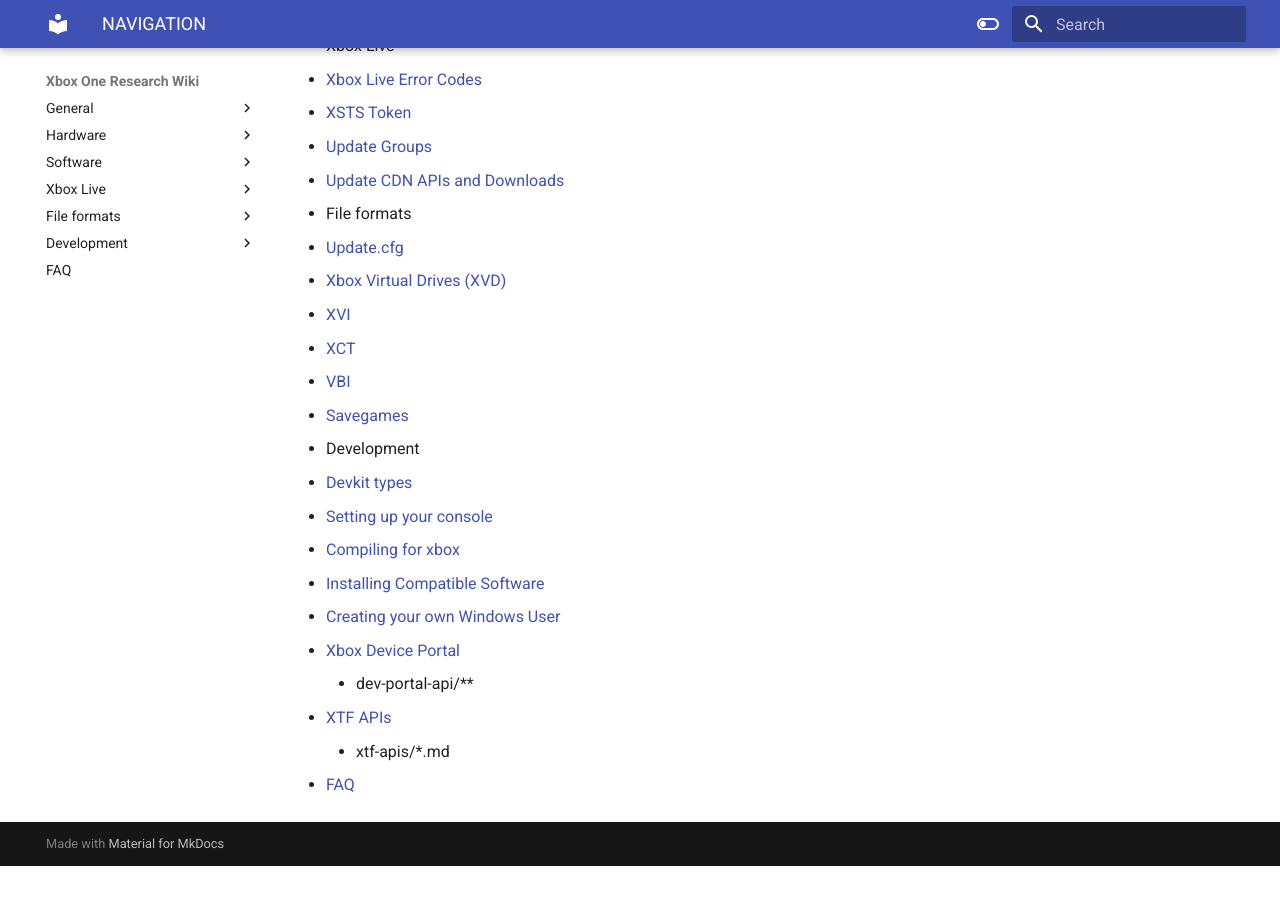
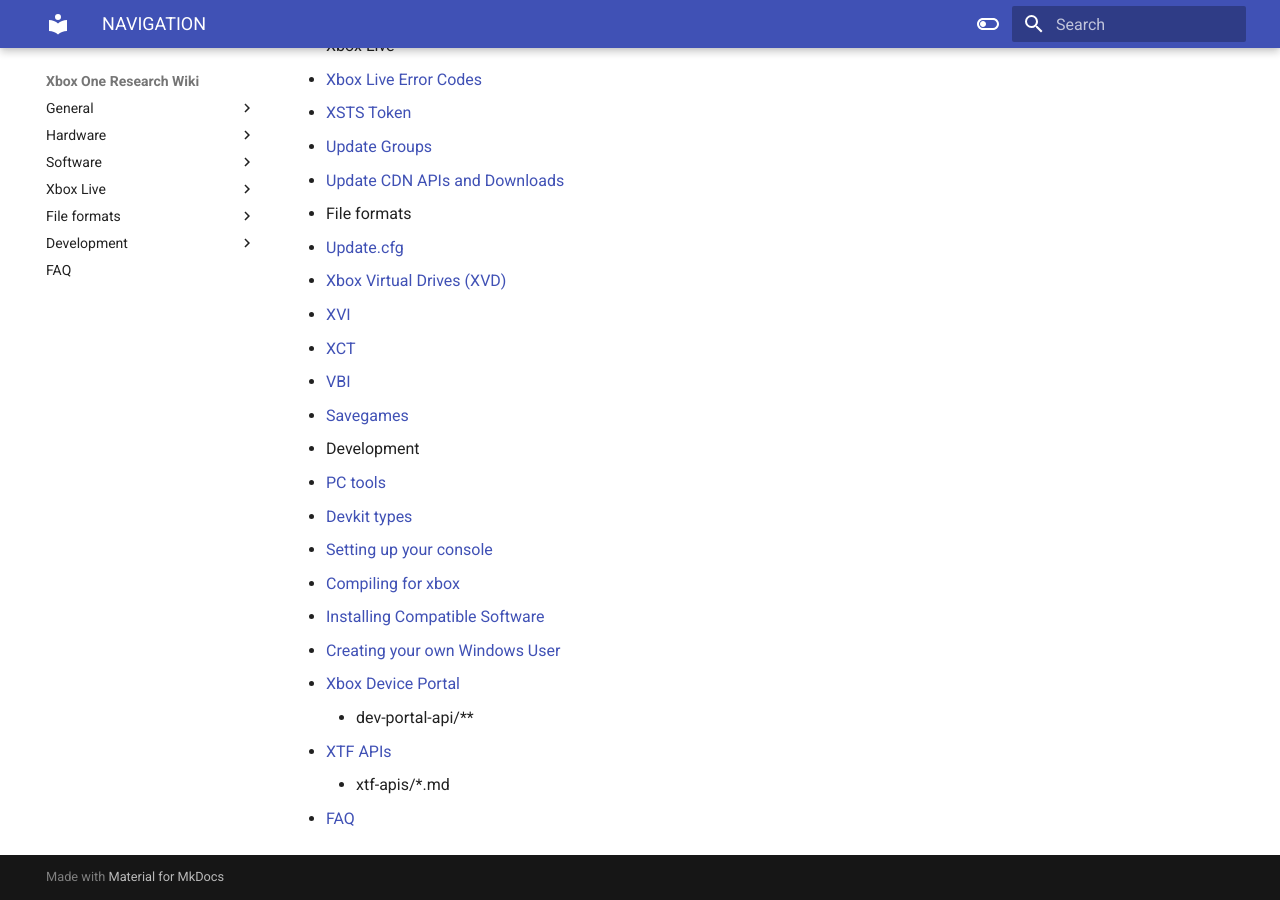
Before and after one commit to xboxoneresearch/wiki, an MkDocs documentation site: the page built from docs/NAVIGATION.md, in a window 1280 px wide and 900 px high, scrolled down 1255 px. Built offline with MkDocs 1.6.1 and Material for MkDocs 9.7.7, drawn with Linux system fonts in a browser that asks for light colours; before the commit the page ends 2121 px from its top, so only the background shows below that.

Commit message:
cleanup: Rename development.md to pc_tools.md

```diff
--- a/docs/NAVIGATION.md
+++ b/docs/NAVIGATION.md
@@ -44,6 +44,7 @@
   - [VBI](vbi.md)
   - [Savegames](savegames.md)
 - Development
+  - [PC tools](pc_tools.md)
   - [Devkit types](devkit-types.md)
   - [Setting up your console](setup-dev-mode.md)
   - [Compiling for xbox](compiling-for-xbox.md)
```
Also changed, not shown: docs/pc_tools.md (renamed from docs/development.md).
